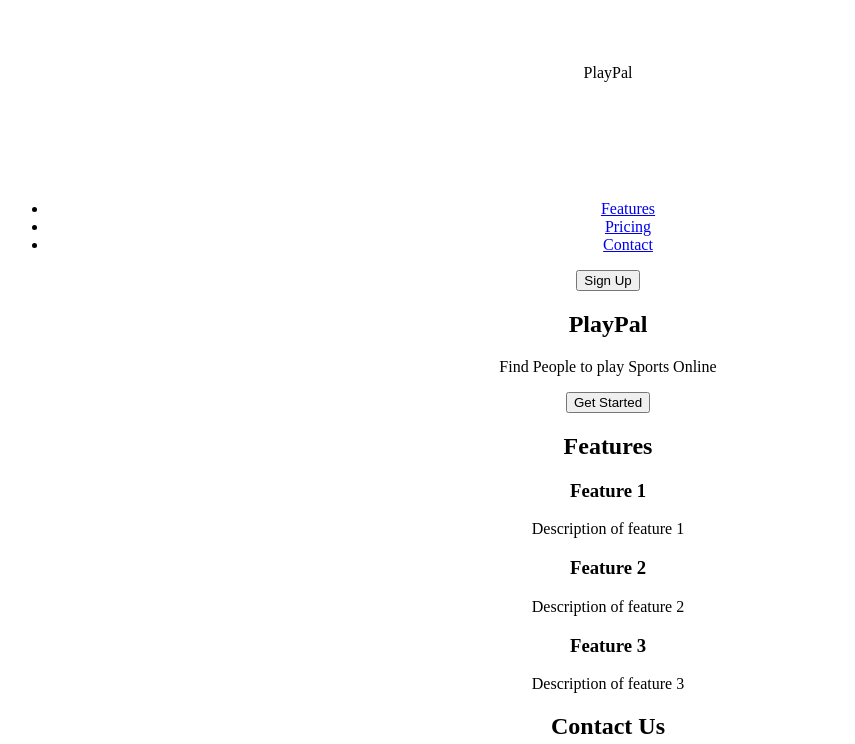
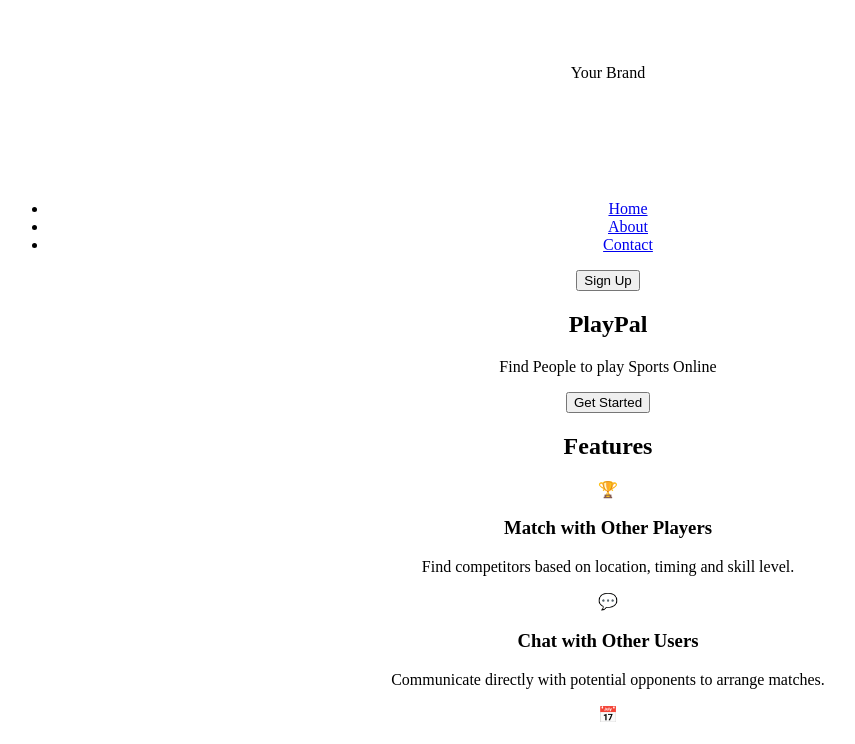
Before and after one commit to BrownieTr/2800-202510-BBY02, a React (Vite) app: page / in a window 1280 px wide. Shown: the top 744 px of the page, without its empty margins (32-887 px from the left). Built offline with nearby package versions, Linux system fonts and the light colour scheme.

Commit message:
updated structure to use broswerrouter

```diff
--- a/package.json
+++ b/package.json
@@ -11,7 +11,8 @@
   },
   "dependencies": {
     "react": "^19.0.0",
-    "react-dom": "^19.0.0"
+    "react-dom": "^19.0.0",
+    "react-router-dom": "^7.5.3"
   },
   "devDependencies": {
     "@eslint/js": "^9.22.0",
--- a/src/App.jsx
+++ b/src/App.jsx
@@ -1,12 +1,13 @@
 import { useState } from 'react'
-import reactLogo from './assets/react.svg'
-import viteLogo from '/vite.svg'
+import { Routes, Route } from 'react-router-dom';
 import './styles/App.css'
 import Landing from './pages/landing';
 
 function App() {
   return (
-    <Landing />
+    <Routes>
+      <Route path="/" element={<Landing />} />
+    </Routes>
   );
 }
 
--- a/src/components/layout/navbar.jsx
+++ b/src/components/layout/navbar.jsx
@@ -1,14 +1,14 @@
-import React from 'react';
+import { Link } from 'react-router-dom';
 import Button from '../ui/button';
 
 export default function Navbar() {
   return (
     <nav>
-      <div className="logo">PlayPal</div>
+      <div className="logo">Your Brand</div>
       <ul>
-        <li><a href="#features">Features</a></li>
-        <li><a href="#pricing">Pricing</a></li>
-        <li><a href="#contact">Contact</a></li>
+        <li><Link to="/">Home</Link></li>
+        <li><Link to="/about">About</Link></li>
+        <li><Link to="/contact">Contact</Link></li>
       </ul>
       <Button>Sign Up</Button>
     </nav>
--- a/src/pages/landing.jsx
+++ b/src/pages/landing.jsx
@@ -1,6 +1,6 @@
-// src/pages/Landing.jsx
 import React from 'react';
 import Navbar from '../components/layout/navbar';
+import Features from '../sections/features';
 
 export default function Landing() {
     return (
@@ -18,21 +18,7 @@ export default function Landing() {
                     <button>Get Started</button>
                 </section>
 
-                <section id="features">
-                    <h2>Features</h2>
-                    <div>
-                        <h3>Feature 1</h3>
-                        <p>Description of feature 1</p>
-                    </div>
-                    <div>
-                        <h3>Feature 2</h3>
-                        <p>Description of feature 2</p>
-                    </div>
-                    <div>
-                        <h3>Feature 3</h3>
-                        <p>Description of feature 3</p>
-                    </div>
-                </section>
+                <Features />
 
                 <section id="contact">
                     <h2>Contact Us</h2>
--- /dev/null
+++ b/src/sections/features.jsx
@@ -0,0 +1,45 @@
+import React from 'react';
+
+export default function Features() {
+  const features = [
+    {
+      id: 1,
+      title: "Match with Other Players",
+      description: "Find competitors based on location, timing and skill level.",
+      icon: "🏆"
+    },
+    {
+      id: 2,
+      title: "Chat with Other Users",
+      description: "Communicate directly with potential opponents to arrange matches.",
+      icon: "💬"
+    },
+    {
+      id: 3,
+      title: "Events",
+      description: "Create, delete or sign up for local sporting events in your community.",
+      icon: "📅"
+    },
+    {
+      id: 4,
+      title: "Wagering on Matches",
+      description: "Add excitement with friendly wagers on your competitions.",
+      icon: "🎲"
+    }
+  ];
+
+  return (
+    <section id="features">
+      <h2>Features</h2>
+      <div className="features-grid">
+        {features.map(feature => (
+          <div key={feature.id} className="feature-card">
+            <div className="feature-icon">{feature.icon}</div>
+            <h3>{feature.title}</h3>
+            <p>{feature.description}</p>
+          </div>
+        ))}
+      </div>
+    </section>
+  );
+}
```
Also changed, not shown: src/main.jsx (+9 -5 lines), 1 other file (tests, documents, lock files or other folders).
